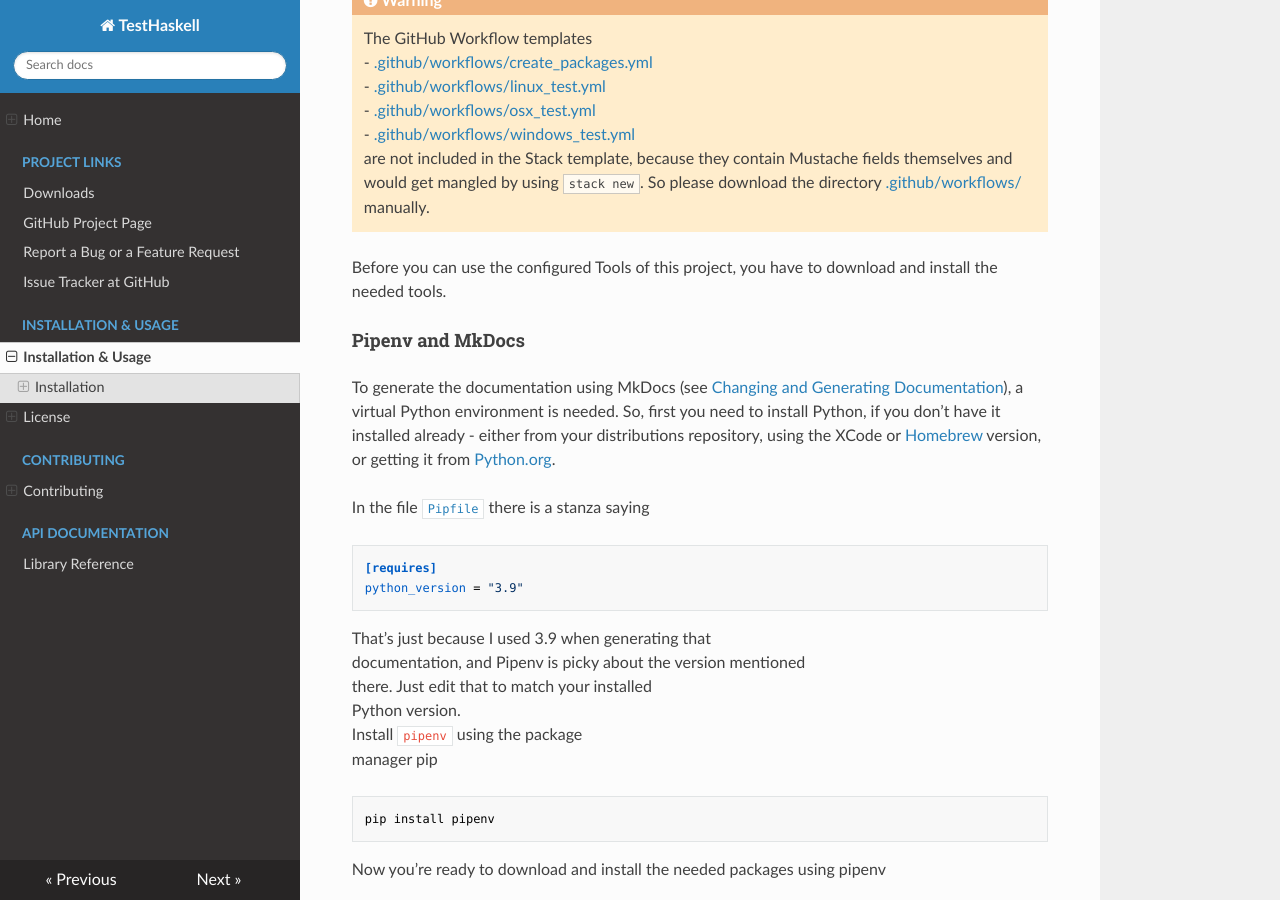
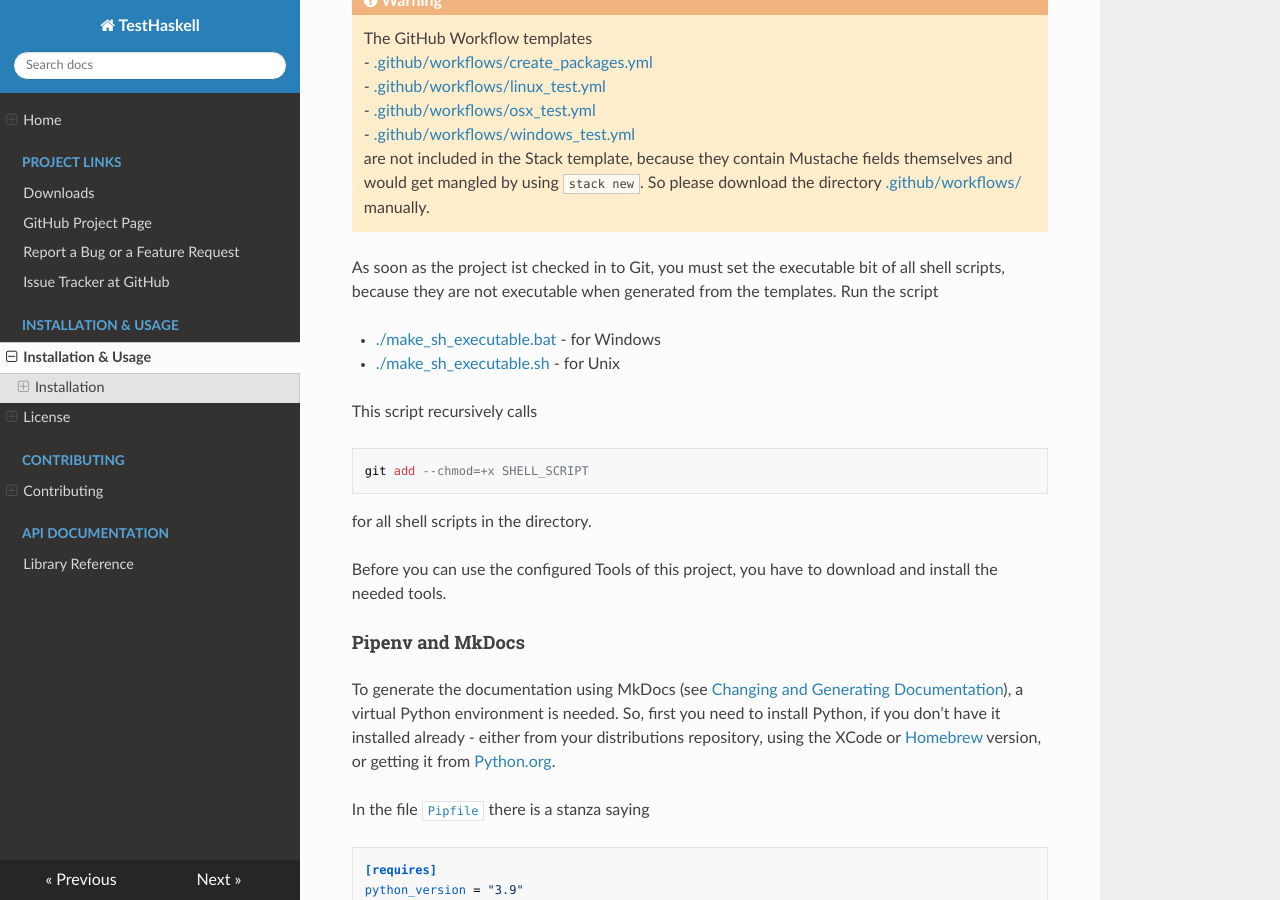
Before and after one commit to Release-Candidate/HaskellTemplate, an MkDocs documentation site: the page built from docs/usage.md, in a window 1280 px wide and 900 px high, scrolled down 885 px. Built offline with MkDocs 1.6.1, drawn with Linux system fonts in a browser that asks for light colours; nearby versions of some CDN libraries.

Commit message:
Change documentation

````diff
--- a/docs/usage.md
+++ b/docs/usage.md
@@ -34,6 +34,19 @@ Information on how to install Stack you find [below](#haskell-stack).
     - [.github/workflows/osx_test.yml](./.github/workflows/osx_test.yml)
     - [.github/workflows/windows_test.yml](./.github/workflows/windows_test.yml)
     are not included in the Stack template, because they contain Mustache fields themselves and would get mangled by using `stack new`. So please download the directory [.github/workflows/](./.github/workflows/) manually.
+
+As soon as the project ist checked in to Git, you must set the executable bit of all shell scripts, because they are not executable when generated from the templates. Run the script
+
+- [./make_sh_executable.bat](https://github.com/Release-Candidate/HaskellTemplate/blob/main/make_sh_executable.bat) - for Windows
+- [./make_sh_executable.sh](https://github.com/Release-Candidate/HaskellTemplate/blob/main/make_sh_executable.sh) - for Unix
+
+This script recursively calls
+
+```shell
+git add --chmod=+x SHELL_SCRIPT
+```
+
+for all shell scripts in the directory.
 
 Before you can use the configured Tools of this project, you have to download and install the needed tools.
 
````
Also changed, not shown: README.md (+13 -0 lines), 1 other file.
